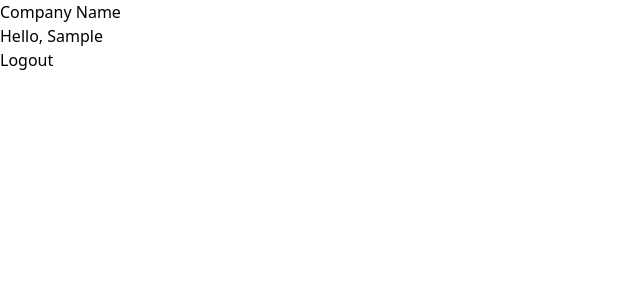
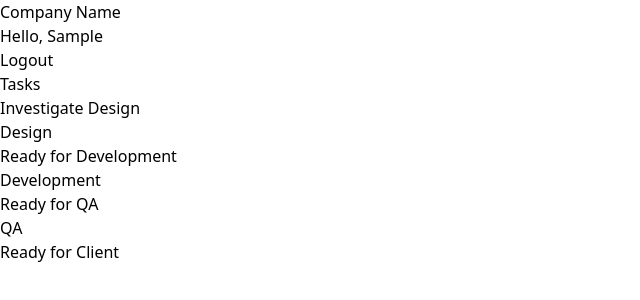
Before and after one commit to lavak00731/cardTodoAppWithRedux, a React (Vite) app: page / in a window 1280 px wide. Both pictures are taken after typing "Sample", "Sample123" into the empty fields and a click on the button "Login". Shown: the top 300 px of the page, without its empty margins (0-640 px from the left). Built offline with nearby package versions, Linux system fonts and the light colour scheme; data requests are answered from the project's data file.

Commit message:
rendering categories

```diff
--- a/src/Components/MainComp.tsx
+++ b/src/Components/MainComp.tsx
@@ -1,8 +1,27 @@
+import { useSelector } from "react-redux";
+import RootState from "../Interfaces/RootState";
+import CategoryType from "../Interfaces/CategoryType";
+import TaskType from "../Interfaces/TasksType";
+
 export const MainComp = () => {
+
+  const tasks = useSelector((store: RootState) => store.tasks.items as TaskType[]);
+  const categories = useSelector((store: RootState) => store.categories.items as CategoryType[]);
+
+  console.log(tasks)
   return (
     <>
-        <main>
-
+        <main className="container mx-auto bg-white p-2" aria-labelledby="mainTitle">
+          <h1 className="font-mono text-6xl mb-4">Tasks</h1>
+          <ul className="flex flex-row align-top justify-between">
+            {
+              categories && categories.map((category) => (
+                <li key={category.id}>
+                  <h2 className="font-sans text-3xl">{category.name}</h2>
+                </li>
+              ))
+            }
+          </ul>
         </main>
     </>
   )
--- a/src/Components/NavComp.tsx
+++ b/src/Components/NavComp.tsx
@@ -18,9 +18,9 @@ const dispatch = useDispatch();
     <>
         <header className="container mx-auto flex justify-between p-2">
             <span className="font-semibold text-3xl text-white font-serif">Company Name</span>
-            <nav className="bg-cyan-950 text-white flex justify-between align-middle max-w-xs">
-                <p className='p-2'>Hello, {user}</p>
-                <Link  to="/" className="border-2 border-black-100 bg-white text-cyan-950 p-2" onClick={() => logout()}>Logout</Link>
+            <nav className="bg-transparent text-white flex justify-between align-middle max-w-xs">
+                <p className='p-2'>Hello, <span className="font-semiboldn">{user}</span></p>
+                <Link  to="/" className="border-2 border-black-100 bg-white text-cyan-950 p-2 rounded-md font-bold" onClick={() => logout()}>Logout</Link>
             </nav>
         </header>
     </>
--- a/src/Constants/reducerConstans.ts
+++ b/src/Constants/reducerConstans.ts
@@ -1,2 +1,7 @@
 export const LOGIN = 'LOGIN';
 export const LOGOUT = 'LOGOUT';
+export const CREATETASK = 'CREATETASK';
+export const REMOVETASK = 'REMOVETASK';
+export const EDITTASK = 'EDITTASK';
+export const CREATECATEGORY = 'CREATECATEGORY';
+export const MODIFYCATEGORY = 'MODIFYCATEGORY';
--- /dev/null
+++ b/src/Interfaces/CategoryType.ts
@@ -0,0 +1,5 @@
+interface CategoryType {
+    id: number,
+    name: string
+}
+export default CategoryType;
--- /dev/null
+++ b/src/Interfaces/RootState.ts
@@ -0,0 +1,4 @@
+import store from "../Store/Store";
+type RootState = ReturnType<typeof store.getState>;
+
+export default RootState
--- /dev/null
+++ b/src/Reducers/CategoriesReducer.ts
@@ -0,0 +1,27 @@
+import { CREATECATEGORY } from "../Constants/reducerConstans";
+import { MODIFYCATEGORY } from "../Constants/reducerConstans";
+import CategoryType from "../Interfaces/CategoryType";
+
+interface actionInt {
+    type: string,
+    payload: CategoryType[],
+}
+
+const initialState = {
+    items: []
+}
+
+
+const CategoriesReducer = (state = initialState, action:actionInt)=>{
+    switch (action.type) {
+        case CREATECATEGORY:
+        case MODIFYCATEGORY:
+            return {
+                ...state,
+                items: action.payload
+            }
+        default:
+            return state;
+    }
+}
+export default CategoriesReducer;
--- /dev/null
+++ b/src/Reducers/TasksReducer.ts
@@ -0,0 +1,34 @@
+import { CREATETASK } from "../Constants/reducerConstans";
+import { REMOVETASK } from "../Constants/reducerConstans";
+import { EDITTASK } from "../Constants/reducerConstans";
+import TaskType from "../Interfaces/TasksType";
+
+
+
+interface actionInt {
+    type: string,
+    payload: TaskType[],
+}
+
+const initialState = {
+    items: []
+};
+
+
+const TasksReducer = (state = initialState, action:actionInt)=>{
+    switch (action.type) {
+        case CREATETASK:
+        case EDITTASK:
+            return {
+                ...state,
+                items: action.payload
+            }
+        /*case REMOVETASK:
+            return [
+                ...state.filter(task => task !== action.payload[0])
+            ]*/
+        default:
+            return state;
+    }
+}
+export default TasksReducer;
--- a/src/Store/Store.tsx
+++ b/src/Store/Store.tsx
@@ -1,9 +1,13 @@
 import { createStore, combineReducers } from "redux";
 import loginReducer from "../Reducers/LoginReducer";
+import TasksReducer from "../Reducers/TasksReducer";
+import CategoriesReducer from "../Reducers/CategoriesReducer";
 
 
 const unitedReducer = combineReducers({
-    login: loginReducer
+    login: loginReducer,
+    tasks: TasksReducer,
+    categories: CategoriesReducer
 });
 
 const store = createStore(unitedReducer);
--- a/src/Views/Dashboard.tsx
+++ b/src/Views/Dashboard.tsx
@@ -1,21 +1,26 @@
+import LoggedInfoType from '../Interfaces/LoggedInfoType';
 import { useEffect, useState } from 'react';
-import store from './../Store/Store';
+import { useSelector } from 'react-redux';
 import getService from '../Services/getService';
+import { Layout } from '../Components/Layout';
 import { NavComp } from '../Components/NavComp';
-import { Layout } from '../Components/Layout';
-import { useSelector } from 'react-redux';
-import LoggedInfoType from '../Interfaces/LoggedInfoType';
+import { MainComp } from '../Components/MainComp';
+import { useDispatch } from 'react-redux';
+import RootState from '../Interfaces/RootState';
+import { CREATETASK, CREATECATEGORY } from '../Constants/reducerConstans';
 
-type RootState = ReturnType<typeof store.getState>;
 
 export const Dashboard = () => {
   const [tasks, setTasks] = useState();
+  const [categories, setCategories] = useState();
   const loggedData:LoggedInfoType = useSelector((store: RootState) => store.login);
+  const dispatch = useDispatch();
 
   useEffect(() => {
     const controller = new AbortController();
     const signal = controller.signal;
-    getService('http://localhost:5000/tasks', signal).then((data)=> setTasks(data) )
+    getService('http://localhost:5000/tasks', signal).then((data)=> setTasks(data));
+    getService('http://localhost:5000/categories', signal).then((data) => setCategories(data));
     return () => {
       controller.abort();
     }
@@ -27,12 +32,18 @@ export const Dashboard = () => {
       document.title = ''
     }
   }, [])
+  useEffect(() =>{
+    dispatch({type:CREATETASK, payload: tasks});
+    dispatch({type:CREATECATEGORY, payload: categories})
+
+  })
 
 
 
   return (
     <Layout>
       <NavComp user={loggedData.user}/>
+      <MainComp />
     </Layout>
   )
 }
```
